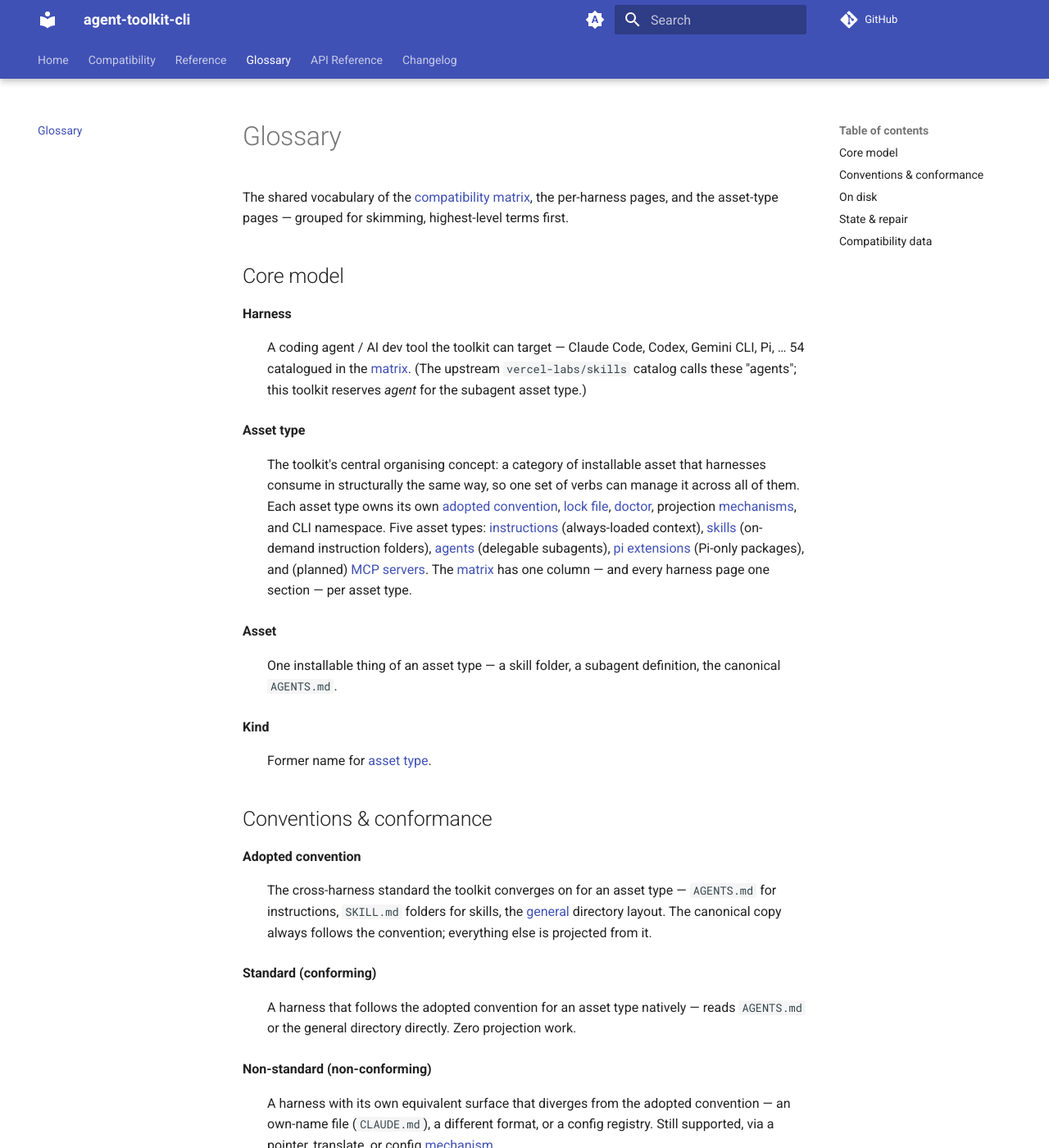
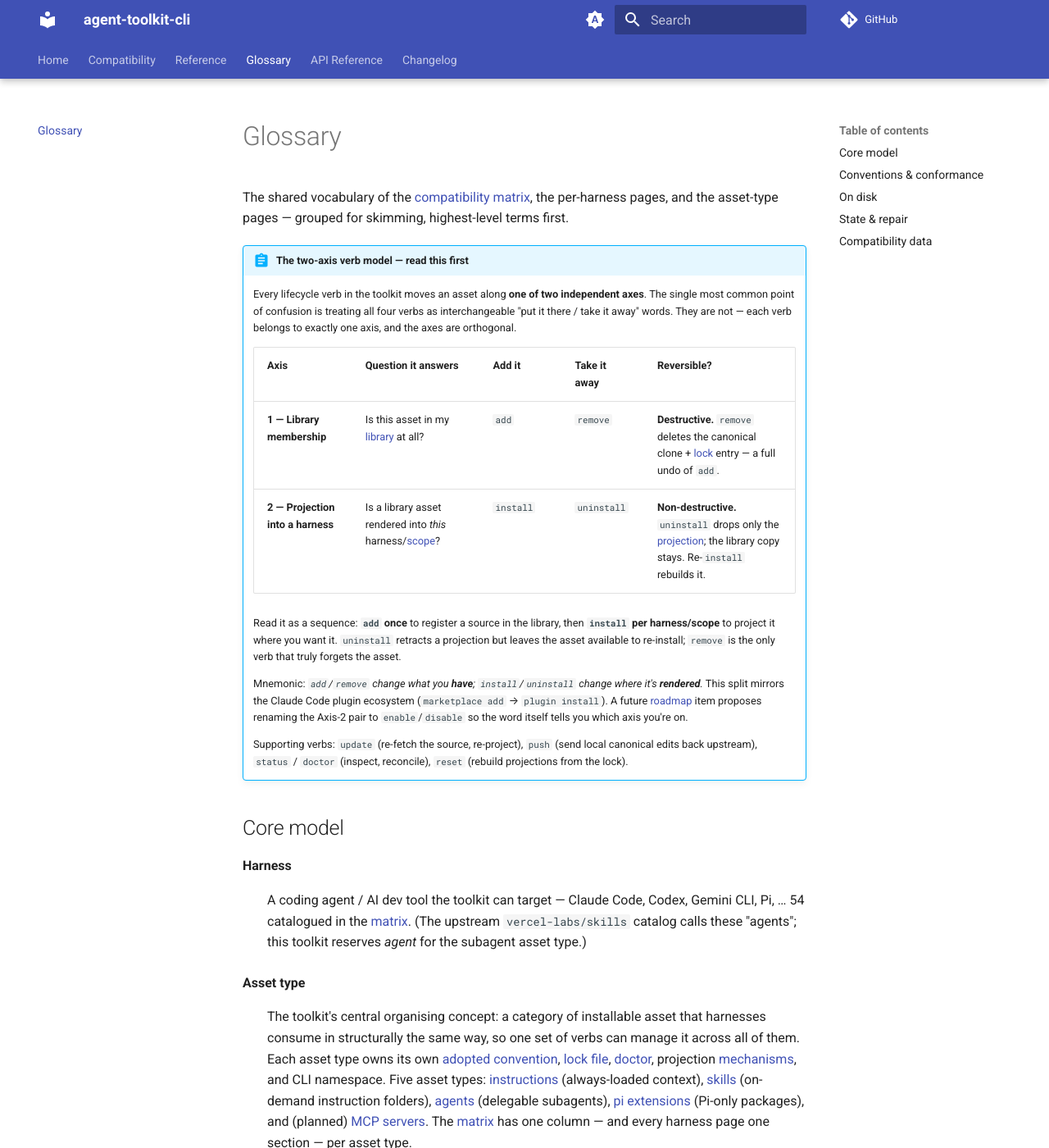
Before and after one commit to ajanderson1/agent-toolkit-cli, an MkDocs documentation site: the page built from docs/glossary.md, in a window 1280 px wide and 1400 px high. Shown: the whole window at 82% size. Built offline with MkDocs 1.6.1 and Material for MkDocs 9.7.7, drawn with Linux system fonts in a browser that asks for light colours; comment, search, counter and statistics services are not loaded.

Commit message:
docs(glossary,roadmap): define the two-axis verb model (#406)
Add a top-level glossary callout framing every lifecycle verb as moving
an asset along one of two orthogonal axes: add/remove change library
membership (destructive), install/uninstall change projection into a
harness/scope (non-destructive). The friction was treating all four as
interchangeable put/take verbs.

Add a roadmap note (idea, not committed) proposing a future remap of the
Axis-2 pair install/uninstall -> enable/disable, so the verb family
itself signals the axis, matching systemctl/VS Code/Claude Code plugins.

Device: atlas

```diff
--- a/docs/glossary.md
+++ b/docs/glossary.md
@@ -3,6 +3,36 @@
 The shared vocabulary of the [compatibility matrix](matrix.md), the
 per-harness pages, and the asset-type pages — grouped for skimming, highest-level
 terms first.
+
+!!! abstract "The two-axis verb model — read this first"
+
+    Every lifecycle verb in the toolkit moves an asset along **one of two
+    independent axes**. The single most common point of confusion is treating
+    all four verbs as interchangeable "put it there / take it away" words. They
+    are not — each verb belongs to exactly one axis, and the axes are
+    orthogonal.
+
+    | Axis | Question it answers | Add it | Take it away | Reversible? |
+    |---|---|---|---|---|
+    | **1 — Library membership** | Is this asset in my [library](#library) at all? | `add` | `remove` | **Destructive.** `remove` deletes the canonical clone + [lock](#lock-file) entry — a full undo of `add`. |
+    | **2 — Projection into a harness** | Is a library asset rendered into *this* harness/[scope](#scope)? | `install` | `uninstall` | **Non-destructive.** `uninstall` drops only the [projection](#projection); the library copy stays. Re-`install` rebuilds it. |
+
+    Read it as a sequence: **`add` once** to register a source in the library,
+    then **`install` per harness/scope** to project it where you want it.
+    `uninstall` retracts a projection but leaves the asset available to
+    re-install; `remove` is the only verb that truly forgets the asset.
+
+    Mnemonic: *`add`/`remove` change what you **have**; `install`/`uninstall`
+    change where it's **rendered**.* This split mirrors the Claude Code plugin
+    ecosystem (`marketplace add` → `plugin install`). A future
+    [roadmap](agent-toolkit/roadmap.md#verb-remap-enable-disable-for-projection)
+    item proposes renaming the Axis-2 pair to `enable`/`disable` so the word
+    itself tells you which axis you're on.
+
+    Supporting verbs: `update` (re-fetch the source, re-project),
+    `push` (send local canonical edits back upstream),
+    `status` / `doctor` (inspect, reconcile), `reset` (rebuild projections
+    from the lock).
 
 ## Core model
 
```
Also changed, not shown: docs/agent-toolkit/roadmap.md (+21 -0 lines).
